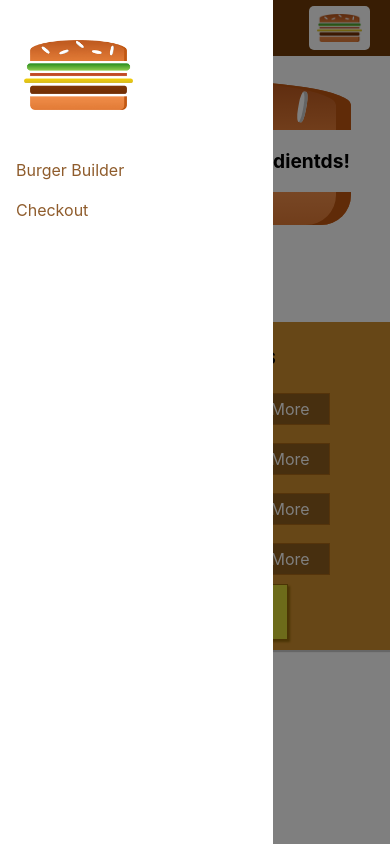
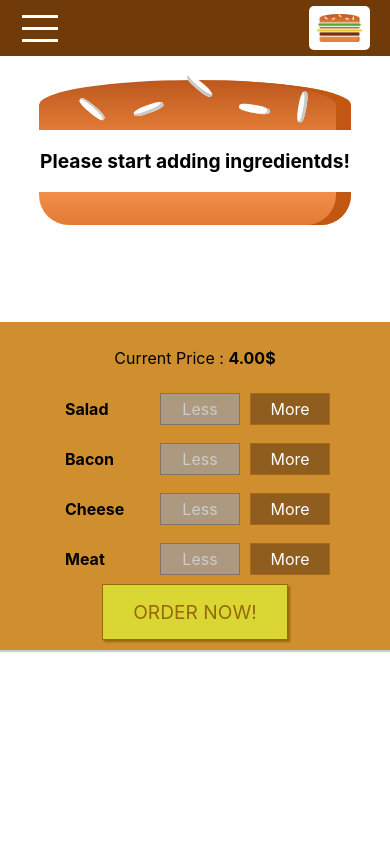
Before and after one commit to bahadirk/BurgerBuilder, a React app: page / in a window 390 px wide. Built offline with nearby package versions, Linux system fonts and the light colour scheme.

Commit message:
Add a hamburger icon

```diff
--- a/src/components/Layout/Layout.js
+++ b/src/components/Layout/Layout.js
@@ -7,7 +7,7 @@
 
 class Layout extends Component {
   state = {
-    showSideDrawer: true
+    showSideDrawer: false
   };
 
   sideDrawerClosedHandler = () => {
--- a/src/components/Navigation/SideDrawer/DrawerToggle/DrawerToggle.js
+++ b/src/components/Navigation/SideDrawer/DrawerToggle/DrawerToggle.js
@@ -1,5 +1,13 @@
 import React from "react";
 
-const drawerToggle = props => <div onClick={props.clicked}>Menu</div>;
+import styles from "./DrawerToggle.module.css";
+
+const drawerToggle = props => (
+  <div onClick={props.clicked} className={styles.DrawerToggle}>
+    <div />
+    <div />
+    <div />
+  </div>
+);
 
 export default drawerToggle;
--- /dev/null
+++ b/src/components/Navigation/SideDrawer/DrawerToggle/DrawerToggle.module.css
@@ -0,0 +1,23 @@
+.DrawerToggle {
+  width: 40px;
+  height: 100%;
+  display: flex;
+  flex-flow: column;
+  justify-content: space-around;
+  align-items: center;
+  padding: 10px 0;
+  box-sizing: border-box;
+  cursor: pointer;
+}
+
+.DrawerToggle div {
+  width: 90%;
+  height: 3px;
+  background-color: white;
+}
+
+@media (min-width: 500px) {
+  .DrawerToggle {
+    display: none;
+  }
+}
```
